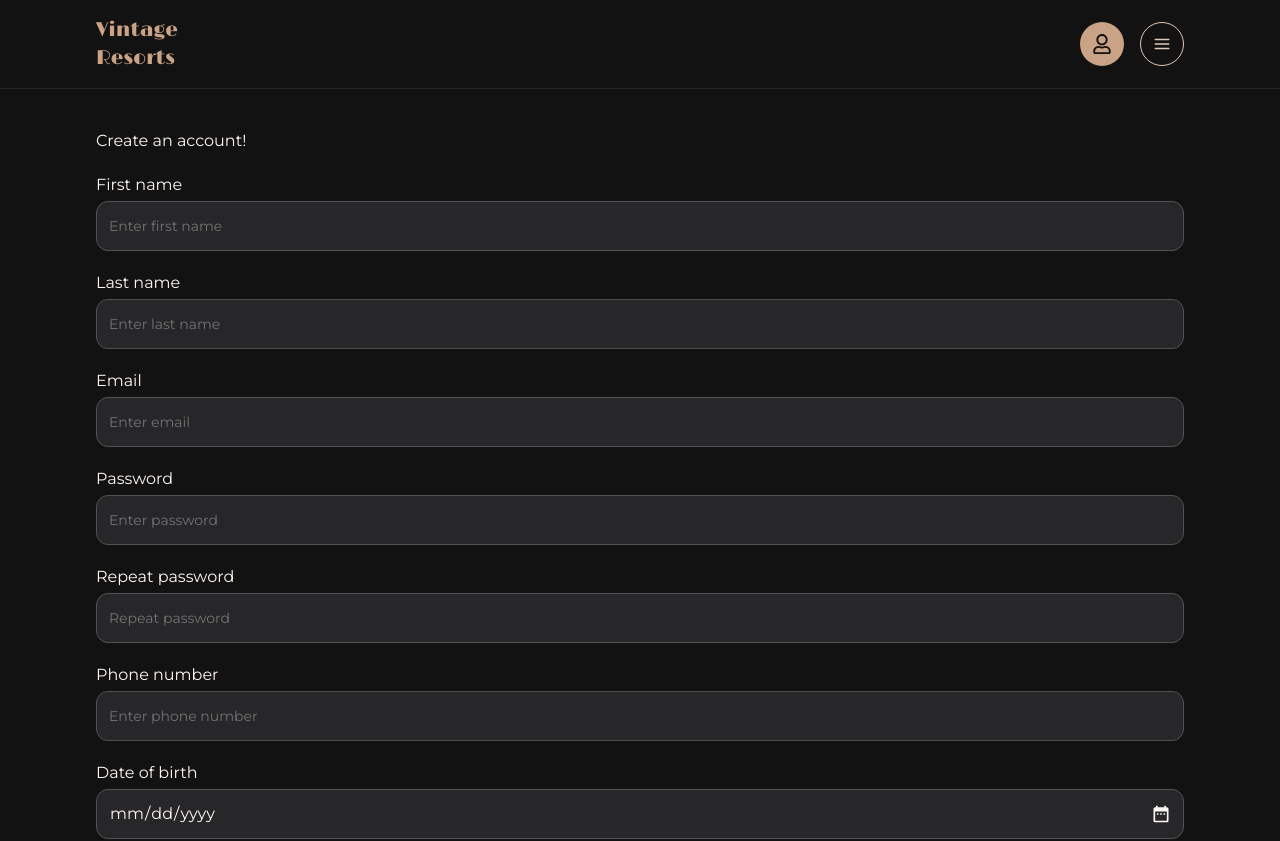
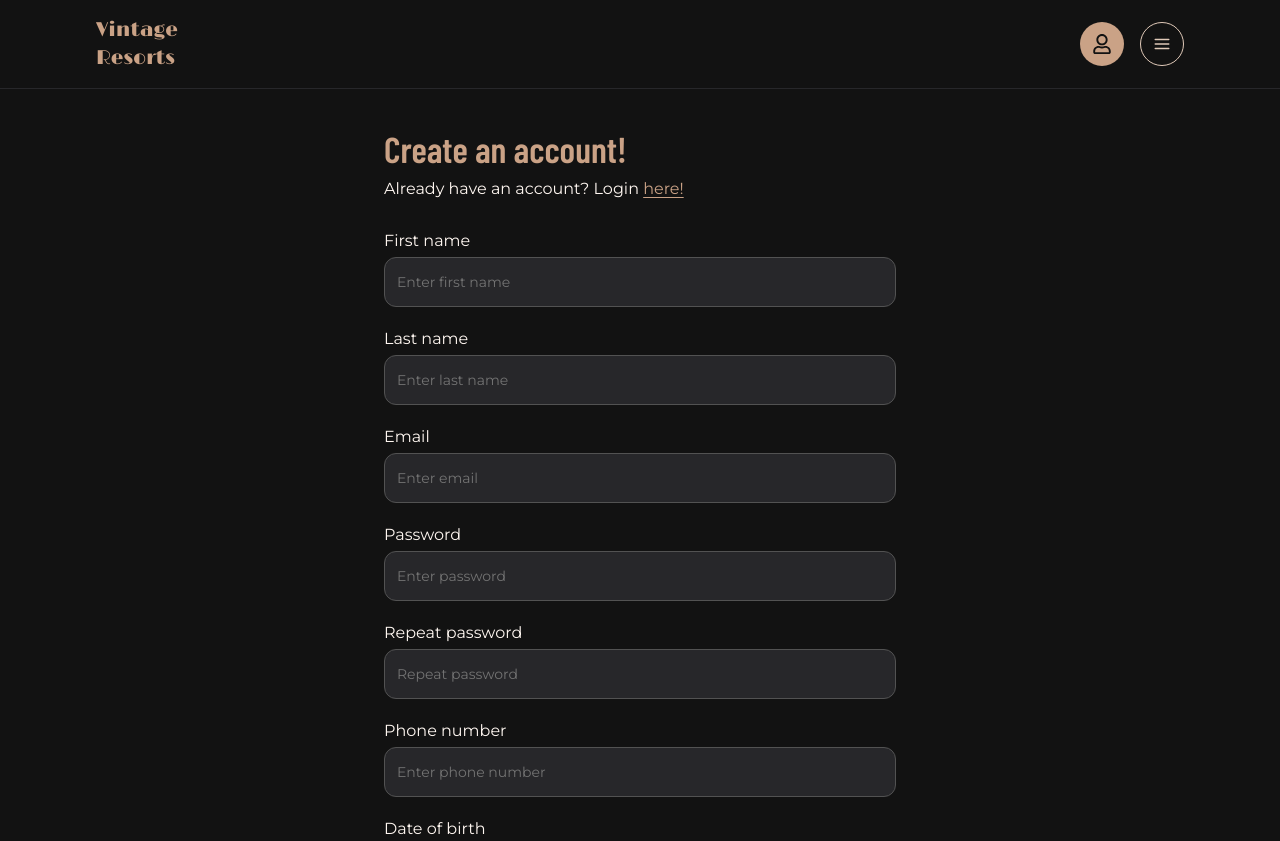
Before and after one commit to camomilte/vintage-resorts-frontend, a React (Vite) app: page /auth/register in a window 1280 px wide. Shown: the top 841 px of the page. Built offline with nearby package versions, Linux system fonts and the light colour scheme; a web font is replaced by a local one.

Commit message:
minor styling

```diff
--- a/src/layouts/AuthLayout.tsx
+++ b/src/layouts/AuthLayout.tsx
@@ -1,6 +1,5 @@
 import { Outlet } from "react-router"
 import { CompactNav } from "../components/CompactNav"
-import Footer from "../components/Footer"
 import { StickyNav } from "../components/StickyNav"
 
 export const AuthLayout = () => {
--- a/src/pages/RegisterPage.tsx
+++ b/src/pages/RegisterPage.tsx
@@ -3,8 +3,16 @@ import { RegisterForm } from '../features/authentication/components/RegisterForm
 function Register() {
   return (
     <div className='px-4 mt-10 lg:px-24'>
-      <div>
-        <h1>Create an account!</h1>
+      <div className='md:max-w-lg md:mx-auto'>
+        <h1 className="font-title font-semibold text-brand text-4xl">Create an account!</h1>
+        <div className='my-2'>
+          <p>
+            Already have an account? Login&nbsp;
+            <a href="/auth/login" className="underline underline-offset-3 text-brand cursor-pointer">
+              here!
+            </a>
+          </p>
+        </div>
         <RegisterForm />
       </div>
     </div>
```
